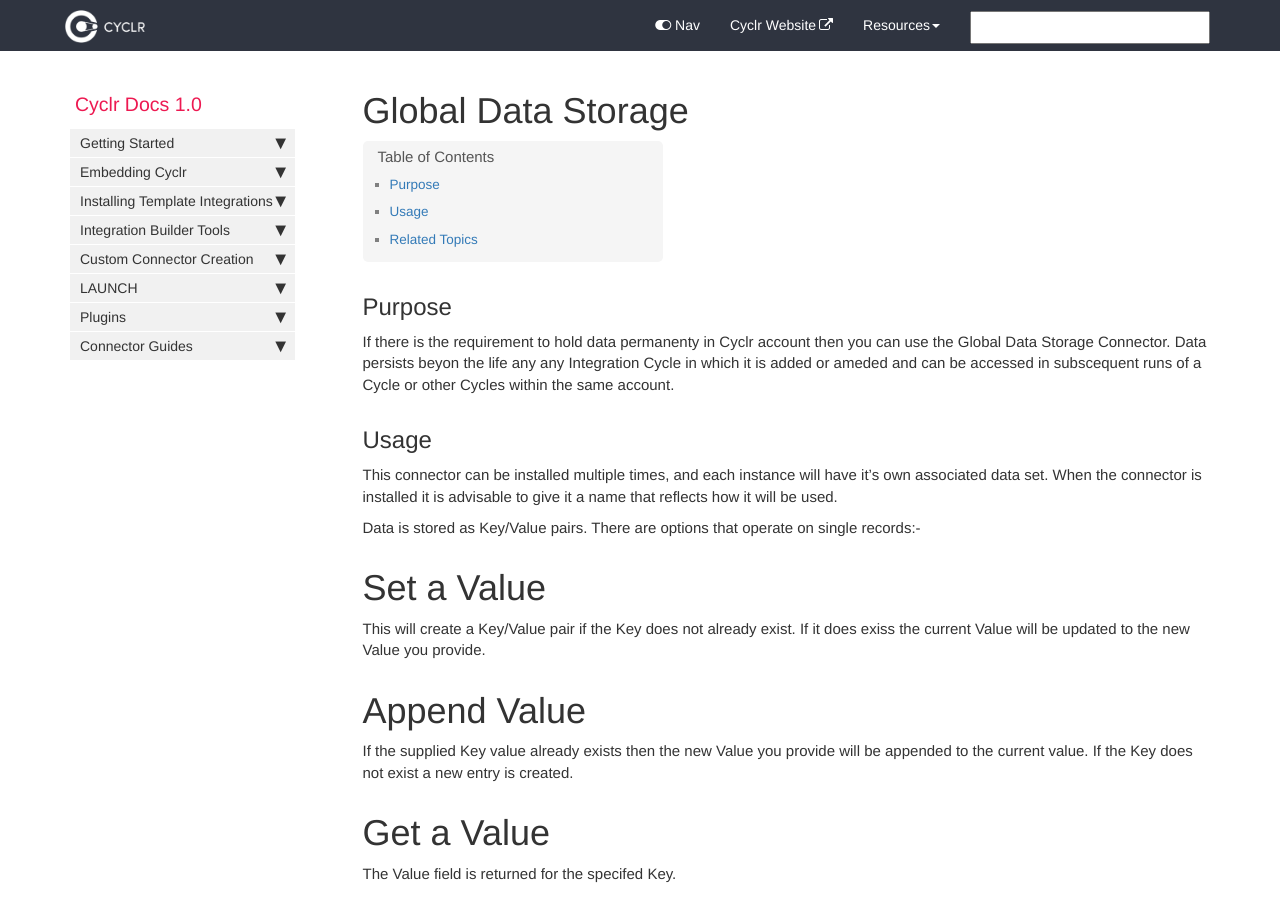
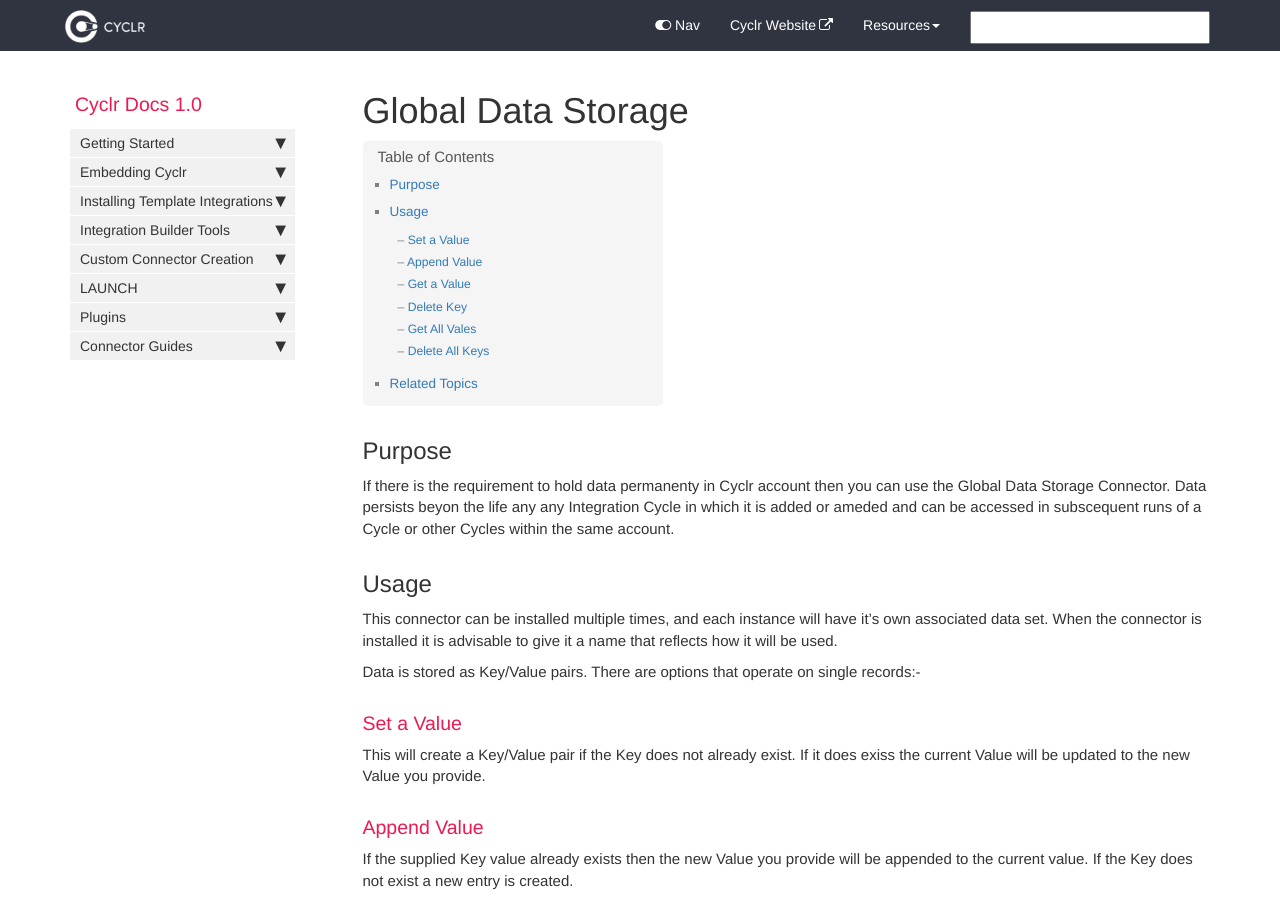
Before and after one commit to sneakysneak/docs, a Jekyll site: the page built from pages/utiltiy-connectors/global-data-storage.md, in a window 1280 px wide and 900 px high. Built offline with Jekyll 4.4.1, drawn with Linux system fonts in a browser that asks for light colours; nearby versions of some CDN libraries; comment, search, counter and statistics services are not loaded.

Commit message:
Update global-data-storage.md

```diff
--- a/pages/utiltiy-connectors/global-data-storage.md
+++ b/pages/utiltiy-connectors/global-data-storage.md
@@ -15,24 +15,24 @@ This connector can be installed multiple times, and each instance will have it's
 
 Data is stored as Key/Value pairs.  There are options that operate on single records:-
 
-# Set a Value
+### Set a Value
 This will create a Key/Value pair if the Key does not already exist.  If it does exiss the current Value will be updated to the new Value you provide.
 
-# Append Value
+### Append Value
 If the supplied Key value already exists then the new Value you provide will be appended to the current value.  If the Key does not exist a new entry is created.
 
-# Get a Value
+### Get a Value
 The Value field is returned for the specifed Key.
 
-# Delete Key
+### Delete Key
 Deletes a Key/Value Pair
 
 There are options that operate on the whole data set:-
 
-# Get All Vales
+### Get All Vales
 This is return all the records in the data set.
 
-# Delete All Keys
+### Delete All Keys
 This is remove all the entries in the data set.
 
 ## Related Topics
```
